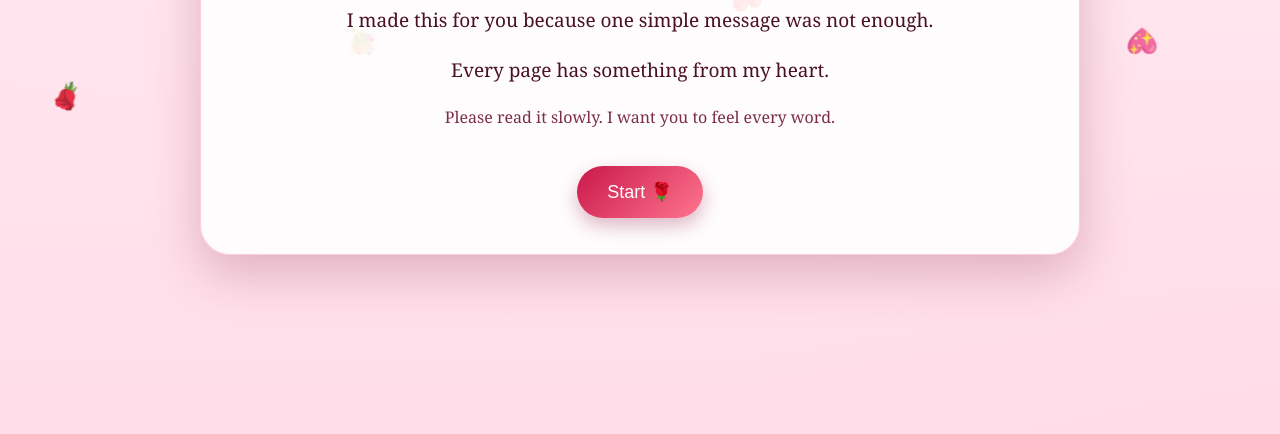
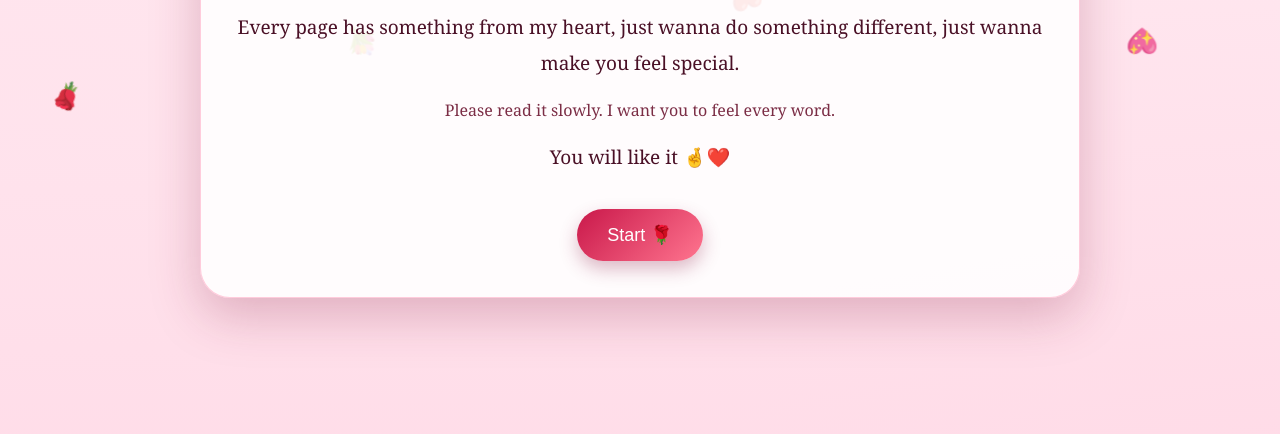
Before and after one commit to huzaifacheema123-byte/proposal-website, a plain HTML site: page index.html in a window 1280 px wide. Shown: the part 366-800 px from the top of the page. Drawn offline with Linux system fonts and the light colour scheme.

Commit message:
index.html
Updated text to enhance emotional expression and clarity.

```diff
--- a/index.html
+++ b/index.html
@@ -317,13 +317,16 @@
             <h1> Khadija 💖</h1>
             <div class="emoji">🌹 💍 🌸</div>
             <p>
-                I made this for you because one simple message was not enough.
+                I made this specially for you because one simple message was not enough.
             </p>
             <p>
-                Every page has something from my heart.
+                Every page has something from my heart, just wanna do something different, just wanna make you feel special.
             </p>
             <p class="small">
                 Please read it slowly. I want you to feel every word.
+            </p>
+            <p>
+                You will like it 🤞❤️
             </p>
             <button onclick="nextPage()">Start 🌹</button>
         </section>
@@ -407,7 +410,7 @@
         </section>
 
         <section class="page">
-            <h2>Chapter 5: No More Excuses</h2>
+            <h2>No More Excuses</h2>
             <div class="emoji">🌹✨</div>
             <p>
                 I do not want to delay anymore.
```
